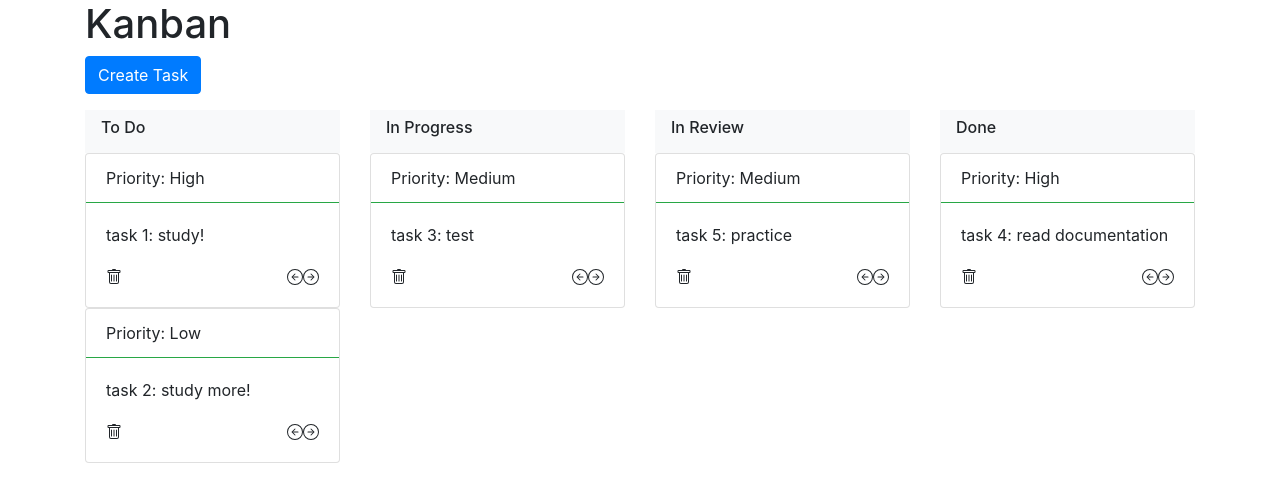
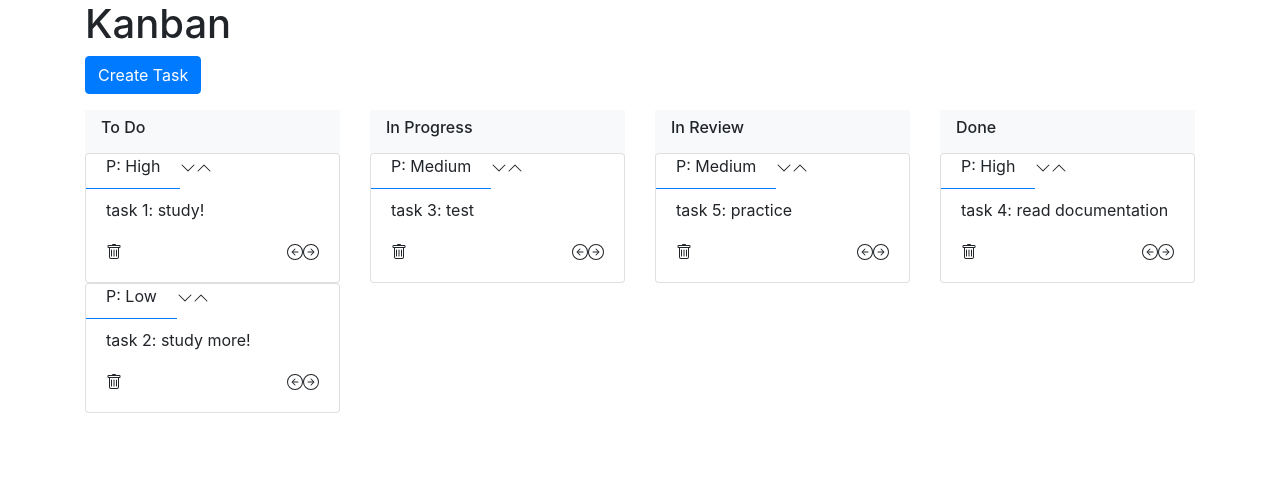
Before and after one commit to olgabresheva/kanbanboard, a React (Create React App) app: page / in a window 1280 px wide. Shown: the top 502 px of the page. Built offline with nearby package versions, Linux system fonts and the light colour scheme; the HTML template or start-up script is replaced by a standard one.

Commit message:
#added priority editor

```diff
--- a/src/App.js
+++ b/src/App.js
@@ -43,6 +43,12 @@ function App() {
 
     const states = ['To Do', 'In Progress', 'In Review', 'Done'];
 
+    const priority = ['High', 'Medium', 'Low'];
+
+    const [isStateBtnHidden, setIsStateBtnHidden] = useState(false);
+    const [isPriorityBtnHidden, setIsPriorityBtnHidden] = useState(false);
+
+
     const onChangeStatus = ({id, direction}) => {
         const updatedTasks = tasks.map(el => {
             if (el.id === id) {
@@ -57,6 +63,22 @@ function App() {
         });
         setTasks(updatedTasks);
     };
+
+    const onChangePriority = ({id, direction}) => {
+       // console.log({id, direction})
+        const tasksPriorityEdit = tasks.map(el => {
+            if(el.id === id){
+                if(direction === 'up'){
+                    el.priority = priority[priority.indexOf(el.priority) - 1];
+                }
+                if(direction === 'down'){
+                    el.priority = priority[priority.indexOf(el.priority) + 1];
+                } return el
+            } else return el;
+        });
+        setTasks(tasksPriorityEdit);
+    };
+
 
     const [btnState, setBtnState] = useState(true);
 
@@ -96,7 +118,10 @@ function App() {
                         </nav>
                         <Column tasks={tasks} status='To Do' onChangeStatus={onChangeStatus}
                                 btnState={btnState} onBtnStateChange={onBtnStateChange}
-                                onTaskDelete={onTaskDelete}/>
+                                onTaskDelete={onTaskDelete}
+                                onChangePriority={onChangePriority}
+                                isStateBtnHidden={isStateBtnHidden}
+                                isPriorityBtnHidden={isPriorityBtnHidden}/>
                     </div>
                     <div className="col-sm">
                         <nav className="card" className="navbar navbar-expand-lg navbar-light bg-light">
@@ -104,7 +129,10 @@ function App() {
                         </nav>
                         <Column tasks={tasks} status='In Progress' onChangeStatus={onChangeStatus}
                                 btnState={btnState} onBtnStateChange={onBtnStateChange}
-                                onTaskDelete={onTaskDelete}/>
+                                onTaskDelete={onTaskDelete}
+                                onChangePriority={onChangePriority}
+                                isStateBtnHidden={isStateBtnHidden}
+                                isPriorityBtnHidden={isPriorityBtnHidden}/>
                     </div>
                     <div className="col-sm">
                         <nav className="navbar navbar-expand-lg navbar-light bg-light">
@@ -112,7 +140,10 @@ function App() {
                         </nav>
                         <Column tasks={tasks} status='In Review' onChangeStatus={onChangeStatus}
                                 btnState={btnState} onBtnStateChange={onBtnStateChange}
-                                onTaskDelete={onTaskDelete}/>
+                                onTaskDelete={onTaskDelete}
+                                onChangePriority={onChangePriority}
+                                isStateBtnHidden={isStateBtnHidden}
+                                isPriorityBtnHidden={isPriorityBtnHidden}/>
                     </div>
                     <div className="col-sm">
                         <nav className="navbar navbar-expand-lg navbar-light bg-light">
@@ -120,7 +151,10 @@ function App() {
                         </nav>
                         <Column tasks={tasks} status='Done' onChangeStatus={onChangeStatus}
                                 btnState={btnState} onBtnStateChange={onBtnStateChange}
-                                onTaskDelete={onTaskDelete}/>
+                                onTaskDelete={onTaskDelete}
+                                onChangePriority={onChangePriority}
+                                isStateBtnHidden={isStateBtnHidden}
+                                isPriorityBtnHidden={isPriorityBtnHidden}/>
                     </div>
                 </div>
             </div>
--- a/src/Column.js
+++ b/src/Column.js
@@ -9,7 +9,12 @@ function Column(props) {
                 .filter(el => el.status === props.status)
                 .map(el => <TaskCard key={el.id} task={el} onChangeStatus={props.onChangeStatus}
                                      btnState={props.btnState} onBtnStateChange={props.onBtnStateChange}
-                                     onTaskDelete={props.onTaskDelete}/>)
+                                     onTaskDelete={props.onTaskDelete}
+                                     onChangePriority={props.onChangePriority}
+                                     isPriorityBtnHidden={props.isPriorityBtnHidden}
+                                     isStateBtnHidden={props.isStateBtnHidden}
+
+                />)
             }
 
         </div>
--- a/src/TaskCard.js
+++ b/src/TaskCard.js
@@ -20,6 +20,19 @@ function TaskCard(props) {
             <path fillRule="evenodd" d="M4.5 8a.5.5 0 0 1 .5-.5h5a.5.5 0 0 1 0 1H5a.5.5 0 0 1-.5-.5z"/>
         </svg>);
 
+    const upBtn = (<svg className="bi bi-chevron-up" width="1em" height="1em" viewBox="0 0 16 16" fill="currentColor"
+                        xmlns="http://www.w3.org/2000/svg">
+        <path fillRule="evenodd"
+              d="M7.646 4.646a.5.5 0 0 1 .708 0l6 6a.5.5 0 0 1-.708.708L8 5.707l-5.646 5.647a.5.5 0 0 1-.708-.708l6-6z"/>
+    </svg>);
+
+    const downBtn = (
+        <svg className="bi bi-chevron-down" width="1em" height="1em" viewBox="0 0 16 16" fill="currentColor"
+             xmlns="http://www.w3.org/2000/svg">
+            <path fillRule="evenodd"
+                  d="M1.646 4.646a.5.5 0 0 1 .708 0L8 10.293l5.646-5.647a.5.5 0 0 1 .708.708l-6 6a.5.5 0 0 1-.708 0l-6-6a.5.5 0 0 1 0-.708z"/>
+        </svg>);
+
     const deleteIcon = (<svg className="bi bi-trash" width="1em" height="1em" viewBox="0 0 16 16" fill="currentColor"
                              xmlns="http://www.w3.org/2000/svg">
         <path
@@ -28,23 +41,35 @@ function TaskCard(props) {
               d="M14.5 3a1 1 0 0 1-1 1H13v9a2 2 0 0 1-2 2H5a2 2 0 0 1-2-2V4h-.5a1 1 0 0 1-1-1V2a1 1 0 0 1 1-1H6a1 1 0 0 1 1-1h2a1 1 0 0 1 1 1h3.5a1 1 0 0 1 1 1v1zM4.118 4L4 4.059V13a1 1 0 0 0 1 1h6a1 1 0 0 0 1-1V4.059L11.882 4H4.118zM2.5 3V2h11v1h-11z"/>
     </svg>);
 
+
+
     return (
         <div>
             <div className="card">
-                <div className="card-header bg-transparent border-success">Priority: {props.task.priority}</div>
+                <div className="clearfix">
+                    <span className="card-header bg-transparent border-primary">P: {props.task.priority}</span>
+                    <span
+                        onClick={() => props.onChangePriority({id: props.task.id, direction: 'down'})}
+                        hidden={props.isPriorityBtnHidden}
+                    >{downBtn}</span>
+                    <span
+                        onClick={() => props.onChangePriority({id: props.task.id, direction: 'up'})}
+                        hidden={props.isPriorityBtnHidden}
+                    >{upBtn}</span>
+                </div>
                 <div className="card-body">
                     <div>
                         {props.task.name}
                     </div>
                     <p/>
                     <div className="clearfix">
-                        <span className="float-left"
+                        <span className="float-left" hidden={props.isStateBtnHidden}
                               onClick={() => props.onTaskDelete(props.task.id)}>{deleteIcon}</span>
                         <span className="float-right" onClick={() => props.onChangeStatus({
                             id: props.task.id,
                             direction: 'right'
                         })}>{rightBtn}</span>
-                        <span className="float-right"
+                        <span className="float-right" hidden={props.isStateBtnHidden}
                               onClick={() => props.onChangeStatus({id: props.task.id, direction: 'left'})}
                         >{leftBtn}</span>
                     </div>
```
